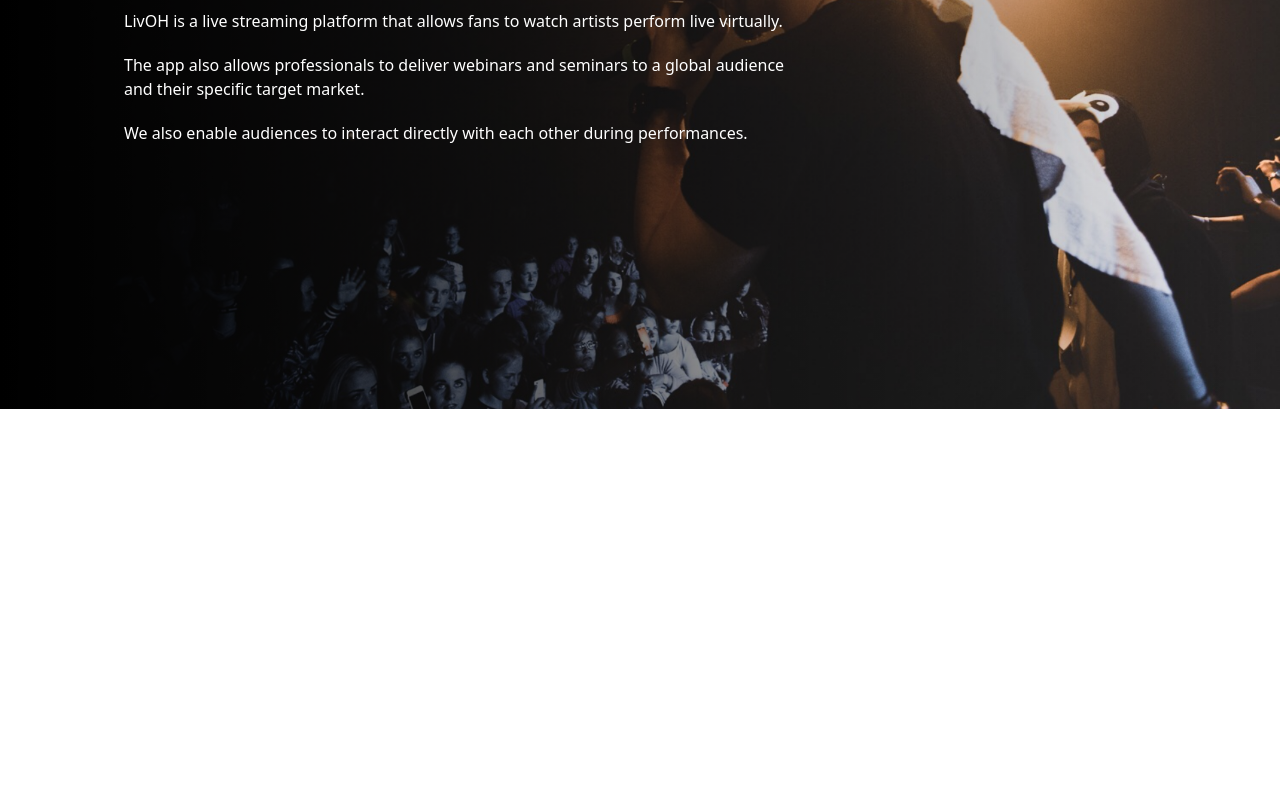
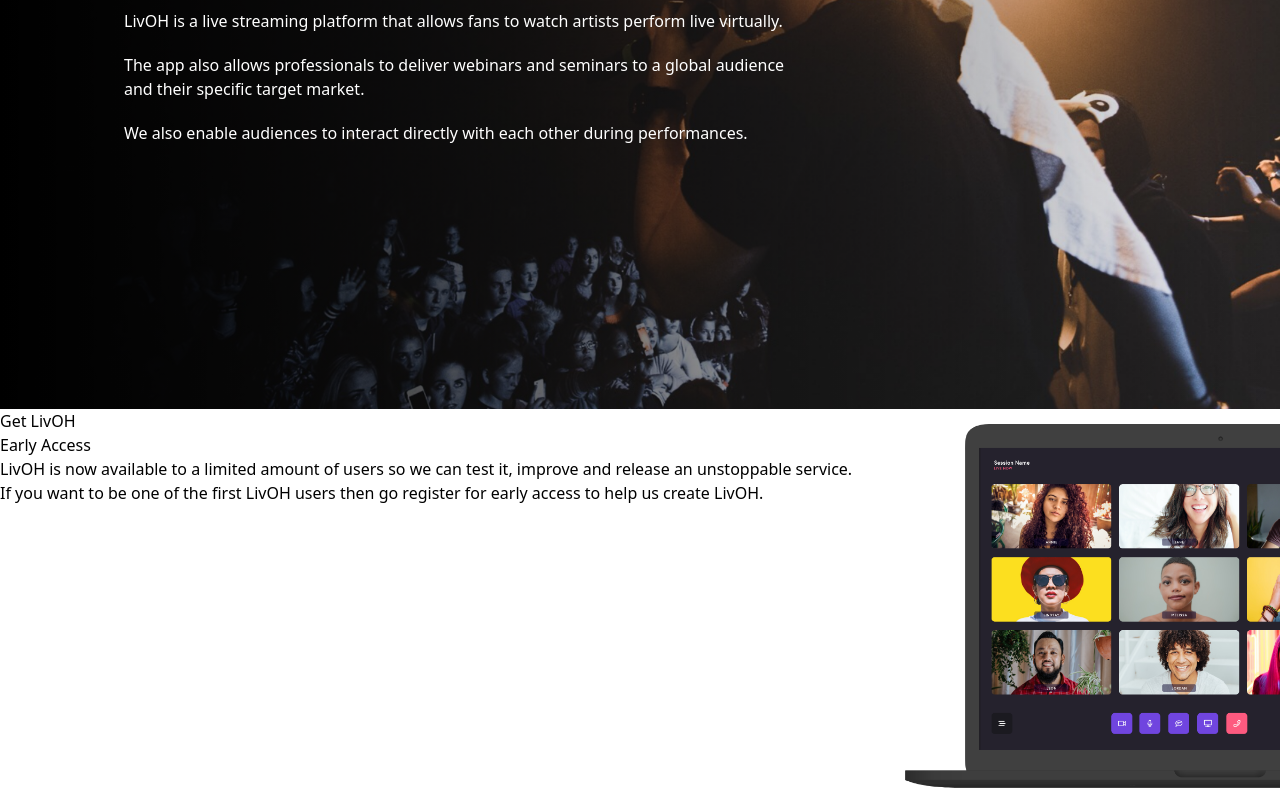
Before and after one commit to kirsten-tay/livoh, a React (Create React App) app: page / in a window 1280 px wide. Shown: the part 3596-4396 px from the top of the page. Before the commit the page ends 4005 px from the top, so only its background shows below. Built offline with nearby package versions, Linux system fonts and the light colour scheme.

Commit message:
added an early access

```diff
--- a/src/components/Earlyaccess.jsx
+++ b/src/components/Earlyaccess.jsx
@@ -1,10 +1,23 @@
 import React from 'react'
+import early from './../Assets/early.png'
 
 
 const Earlyaccess =()=>{
     return(
         <div>
-
+            <div className="flex flex-col-2">
+                <div>
+                    <h2>Get LivOH</h2>
+                   <h2>Early Access</h2>
+                   <h5>LivOH is now available to a limited amount of
+                       users so we can test it, improve and release an
+                       unstoppable service. If you want to be one of the
+                       first LivOH users then go register for early access
+                        to help us create LivOH.</h5>
+                </div>
+                <div>
+                    <img src={early} alt="" /></div>
+            </div>
 
         </div>
     )
```
Also changed, not shown: src/Assets/early.png (added).
